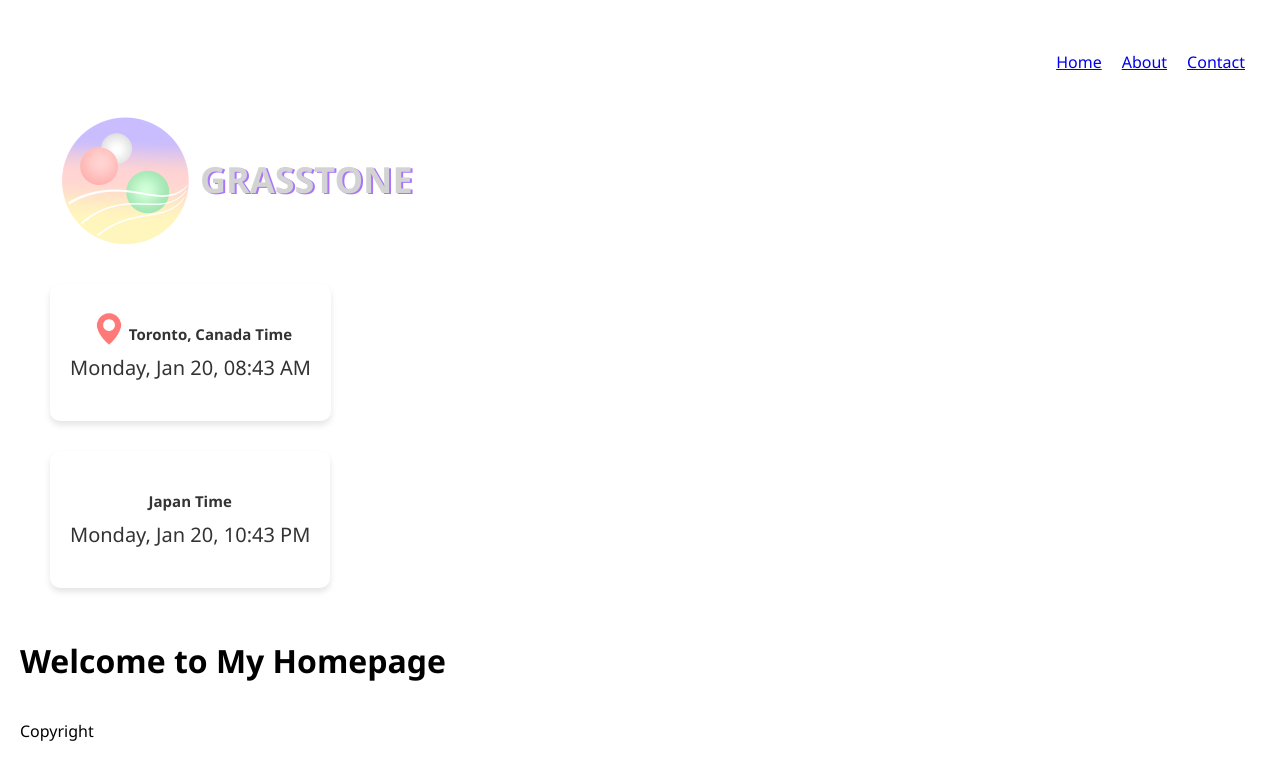
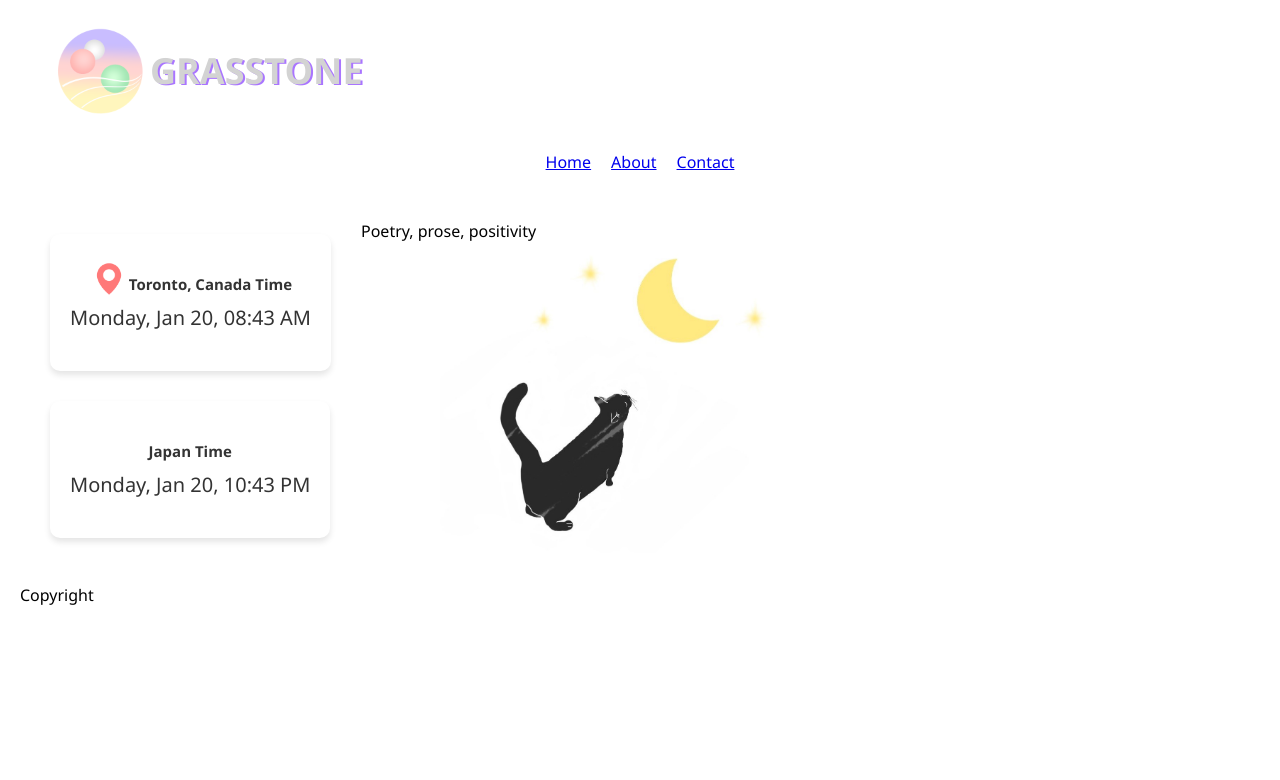
Before and after one commit to Chi-Ara293/stonerepo, a React (Create React App) app in the folder stone/: page / in a window 1280 px wide. Shown: the top 780 px of the page. Built offline with nearby package versions, Linux system fonts and the light colour scheme.

Commit message:
add image to home

```diff
--- a/stone/src/App.css
+++ b/stone/src/App.css
@@ -70,9 +70,17 @@
   padding: 15px;
   gap: 20px;
   align-items: center;
-  justify-content: flex-end;
+  justify-content: center;
 }
 
 .nav li:hover {
   background-color: rgb(255,196,193);
 }
+
+.side-by-side{
+  display: inline-flex;
+  background-image: url('./assets/blackcat.jpg');
+  background-position: center;
+  background-size: 50vh;
+  background-repeat: no-repeat;
+}
--- a/stone/src/App.js
+++ b/stone/src/App.js
@@ -13,14 +13,16 @@ function App() {
   return (
     <BrowserRouter>
      <div className="App">
+       <Header/>
        <Nav/>
-       <Header/>
-       <Clocks/>
-        <Routes>
+       <div className='side-by-side'>
+         <Clocks/>
+         <Routes>
            <Route path="/" element={<Home/>}/>
            <Route path="about" element={<About/>}/>
            <Route path="contact" element={<Contact/>}/>
-        </Routes>
+         </Routes>
+       </div>
        <Footer className='footer'/>
      </div>
     </BrowserRouter>
--- a/stone/src/Header.js
+++ b/stone/src/Header.js
@@ -1,7 +1,7 @@
 import logo2 from './assets/logo2.png'
 
 const imgStyle ={
-    width: '150px',
+    width: '100px',
     height: 'auto'
 }
 
--- a/stone/src/Home.js
+++ b/stone/src/Home.js
@@ -1,7 +1,7 @@
 const Home = () => {
     return(
-      <div>
-         <h1>Welcome to My Homepage</h1>
+      <div className='home'>
+       <p>Poetry, prose, positivity</p>
       </div>
     )
 }
```
Also changed, not shown: stone/src/assets/stretch.png (added).
